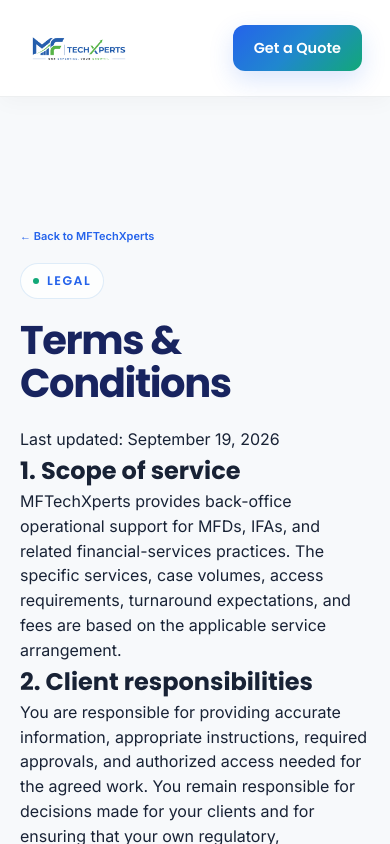
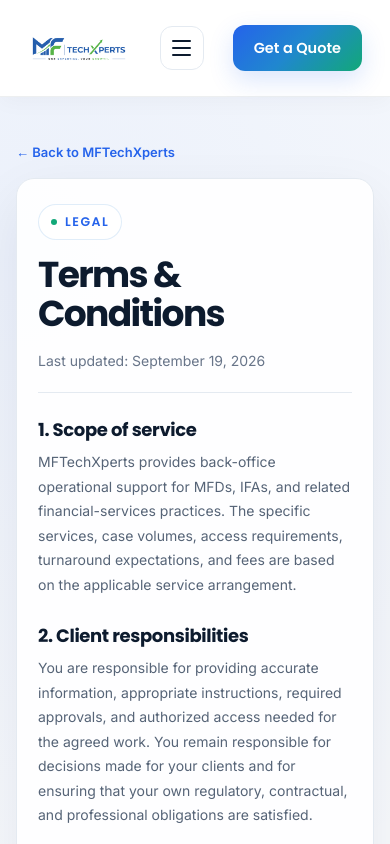
Before and after one commit to Dwiraj/mftechxperts-website, a plain HTML site: page terms-and-conditions.html in a window 390 px wide. Shown: the top 844 px of the page. Drawn offline with Linux system fonts and the light colour scheme.

Commit message:
Update webpages design for privacy and policy page changes

```diff
--- a/assets/css/legal.css
+++ b/assets/css/legal.css
@@ -1154,9 +1154,131 @@ footer{
 
 /* Logo stays exactly as supplied; only surrounding page accents use the brand colors. */
 
-.legal-page-main{padding:125px 20px 80px;min-height:70vh;background:#f7f9fb;}
-.legal-back{max-width:900px;margin:0 auto 16px;}
-.legal-back a{font-size:11px;font-weight:800;color:#2563eb;text-decoration:none;}
-.legal-back a:hover{color:#12a878;}
+.legal-page-main{
+  max-width:1216px;
+  min-height:70vh;
+  margin:0 auto;
+  padding:68px 28px 88px;
+}
+.legal-back{max-width:900px;margin:0 auto 18px;}
+.legal-back a{
+  display:inline-flex;
+  align-items:center;
+  gap:7px;
+  color:var(--brand-blue);
+  font-size:13px;
+  font-weight:600;
+  transition:color .2s ease,transform .2s ease;
+}
+.legal-back a:hover{color:var(--brand-green-dark);transform:translateX(-2px);}
 .legal-section{border-top:0!important;background:transparent!important;padding:0!important;}
-.legal-wrap{margin:0 auto!important;}
+.legal-wrap{
+  max-width:900px;
+  margin:0 auto!important;
+  padding:clamp(26px,5vw,56px);
+  border:1px solid var(--brand-line);
+  border-radius:24px;
+  background:rgba(255,255,255,.92);
+  box-shadow:0 20px 55px rgba(13,27,46,.07);
+}
+.legal-wrap .eyebrow{margin-bottom:20px;}
+.legal-wrap h1{
+  margin:0 0 16px;
+  color:var(--brand-navy);
+  font-size:clamp(36px,5.2vw,58px);
+  line-height:1.08;
+  letter-spacing:-.045em;
+}
+.legal-wrap .legal-updated{
+  margin:0 0 30px;
+  padding-bottom:22px;
+  border-bottom:1px solid var(--brand-line);
+  color:var(--brand-muted);
+  font-size:14px;
+}
+.legal-wrap h2{
+  margin:26px 0 8px;
+  color:var(--brand-navy);
+  font-size:clamp(18px,2.1vw,21px);
+  font-weight:650;
+  line-height:1.4;
+  letter-spacing:-.02em;
+}
+.legal-wrap h2:first-of-type{margin-top:0;}
+.legal-wrap p{
+  color:#566477;
+  font-size:15px;
+  line-height:1.8;
+}
+.legal-wrap p + h2{margin-top:26px;}
+.legal-wrap p a{
+  color:var(--brand-blue-dark);
+  font-weight:600;
+  text-decoration:underline;
+  text-decoration-color:rgba(37,99,235,.3);
+  text-underline-offset:3px;
+}
+.legal-wrap p a:hover{color:var(--brand-green-dark);}
+
+@media(max-width:600px){
+  .legal-page-main{padding:42px 16px 60px;}
+  .legal-back{margin-bottom:14px;}
+  .legal-wrap{padding:25px 21px;border-radius:18px;}
+  .legal-wrap .eyebrow{margin-bottom:16px;}
+  .legal-wrap .legal-updated{margin-bottom:24px;padding-bottom:18px;}
+  .legal-wrap h2{margin-top:22px;}
+  .legal-wrap p{font-size:14px;line-height:1.75;}
+}
+
+footer .foot-brand{align-items:flex-start;flex-direction:column;gap:14px;color:#fff;}
+.footer-legal{display:flex;flex-wrap:wrap;gap:14px;}
+.footer-legal a{color:#c9d7e7;font-size:13px;font-weight:500;}
+.footer-legal a:hover{color:#58d5ff;}
+footer .foot-tag,footer .foot-col a,footer .foot-bottom{color:#b9c9dc;}
+footer .foot-col a:hover{color:#fff;}
+
+.menu-toggle{
+  display:none;
+  align-items:center;
+  justify-content:center;
+  flex-direction:column;
+  gap:5px;
+  width:44px;
+  height:44px;
+  border:1px solid var(--brand-line);
+  border-radius:12px;
+  background:#fff;
+  color:var(--brand-navy);
+  cursor:pointer;
+}
+.menu-toggle span{
+  display:block;
+  width:19px;
+  height:2px;
+  border-radius:2px;
+  background:currentColor;
+  transition:transform .2s ease,opacity .2s ease;
+}
+.menu-toggle[aria-expanded="true"] span:first-child{transform:translateY(7px) rotate(45deg);}
+.menu-toggle[aria-expanded="true"] span:nth-child(2){opacity:0;}
+.menu-toggle[aria-expanded="true"] span:last-child{transform:translateY(-7px) rotate(-45deg);}
+@media(max-width:860px){
+  .nav{position:relative;gap:14px;}
+  .menu-toggle{display:inline-flex;flex:none;}
+  .nav-links.open{
+    display:flex!important;
+    position:absolute;
+    left:18px;
+    right:18px;
+    top:72px;
+    flex-direction:column;
+    gap:4px;
+    padding:12px;
+    background:rgba(255,255,255,.97);
+    backdrop-filter:blur(14px);
+    border:1px solid var(--brand-line);
+    border-radius:16px;
+    box-shadow:0 20px 45px rgba(7,26,51,.14);
+  }
+  .nav-links.open a{padding:12px 13px;border-radius:10px;}
+}
--- a/terms-and-conditions.html
+++ b/terms-and-conditions.html
@@ -12,8 +12,11 @@
 <body>
 <header>
   <nav class="nav">
-    <div class="brand"><img src="assets/images/mftechxperts-logo.png" alt="MFTechXperts"></div>
-    <div class="nav-links">
+    <a class="brand" href="index.html"><img src="assets/images/mftechxperts-logo.png" alt="MFTechXperts"></a>
+    <button class="menu-toggle" type="button" aria-label="Open navigation menu" aria-expanded="false" aria-controls="primary-navigation">
+      <span aria-hidden="true"></span><span aria-hidden="true"></span><span aria-hidden="true"></span>
+    </button>
+    <div class="nav-links" id="primary-navigation">
       <a href="index.html#services">Services</a>
       <a href="index.html#how">How It Works</a>
       <a href="index.html#pricing">Pricing</a>
@@ -84,7 +87,7 @@
       </div>
       <div class="foot-col">
         <h4>Legal</h4>
-        <a href="index.html#">Terms of Service</a>
+        <a href="terms-and-conditions.html">Terms &amp; Conditions</a>
         <a href="privacy-policy.html">Privacy Policy</a>
       </div>
     </div>
@@ -94,5 +97,6 @@
     </div>
   </div>
 </footer>
+<script src="assets/js/site.js" defer></script>
 </body>
 </html>
```
Also changed, not shown: index.html (+1 -1 lines), privacy-policy.html (+7 -3 lines).
